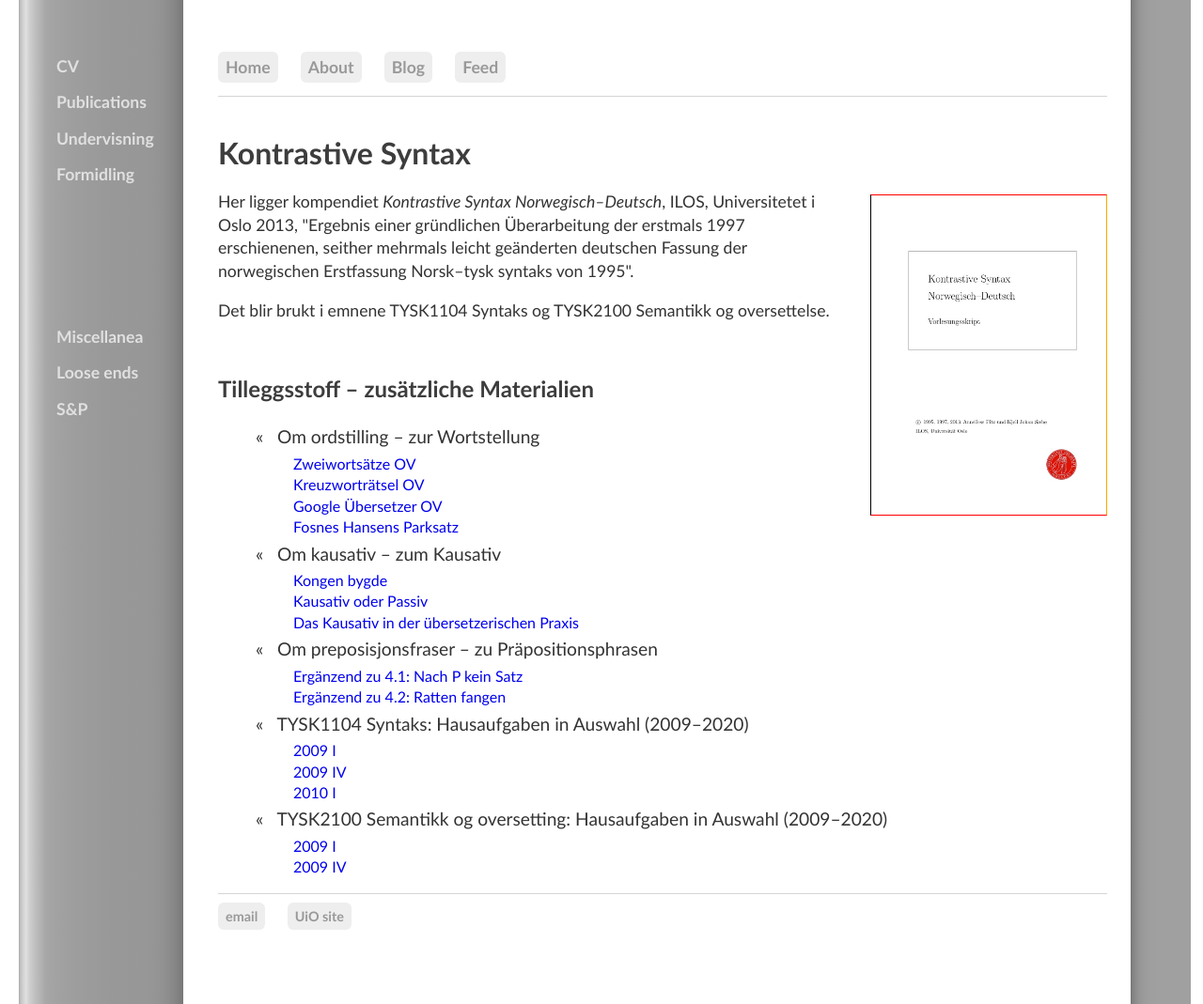
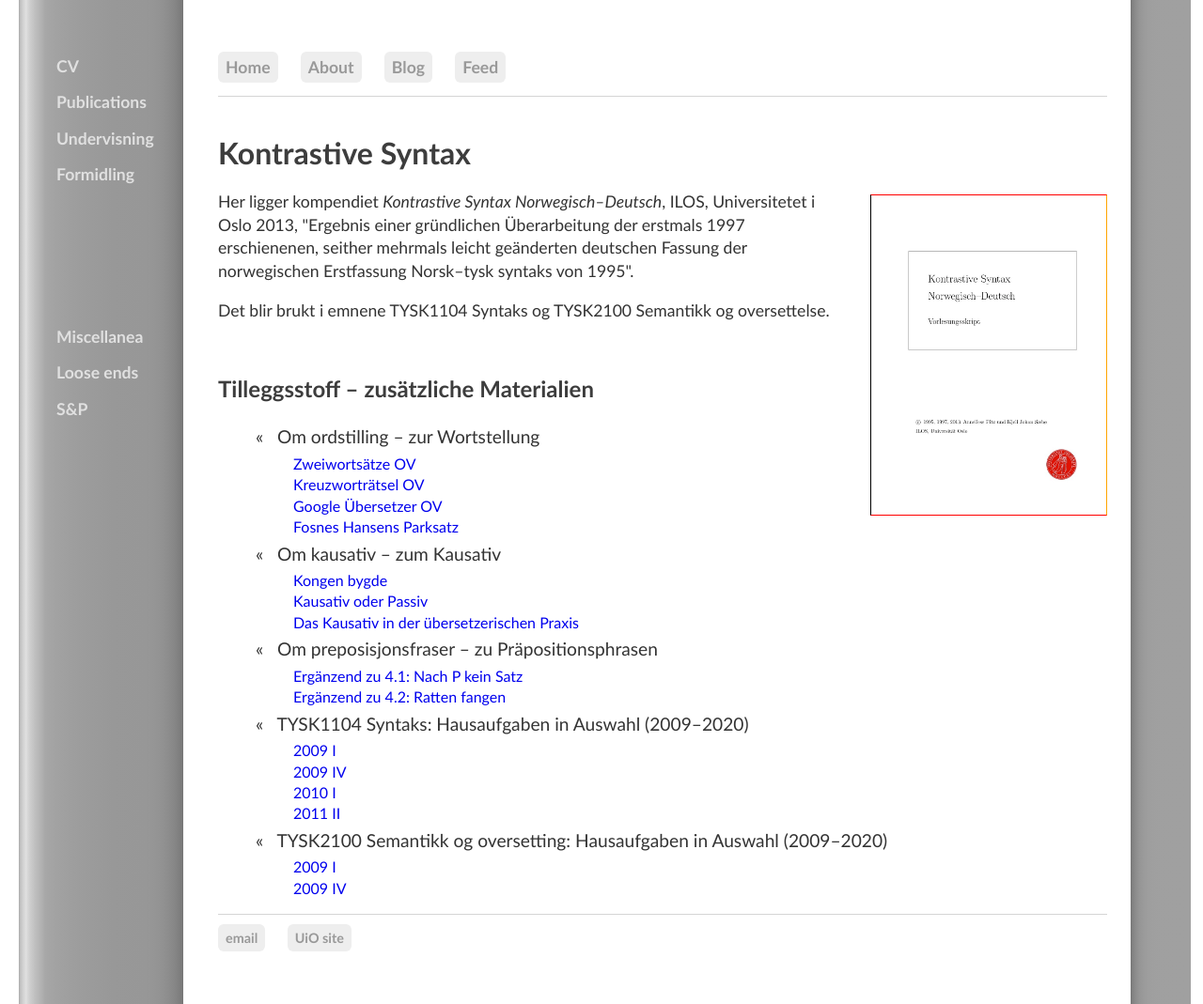
Before and after one commit to kjelljs/kjelljs.github.io, a Jekyll site: the page built from courses/kontrast/index.html, in a window 1280 px wide and 1069 px high. Shown: the whole window at 94% size. Built offline with Jekyll 4.4.1, drawn with Linux system fonts in a browser that asks for light colours.

Commit message:
Update index.html

```diff
--- a/courses/kontrast/index.html
+++ b/courses/kontrast/index.html
@@ -28,6 +28,7 @@ Her ligger kompendiet <i>Kontrastive Syntax Norwegisch–Deutsch</i>, ILOS, Univ
   <li><a href="/courses/kontrast/2009I.html">2009 I</a></li>
   <li><a href="/courses/kontrast/2009IV.html">2009 IV</a></li>
   <li><a href="/courses/kontrast/2010I.html">2010 I</a></li>
+  <li><a href="/courses/kontrast/2011II.html">2011 II</a></li>
   </ul></li>
 <li id="blogposts">&laquo; &nbsp; TYSK2100 Semantikk og oversetting: Hausaufgaben in Auswahl (2009–2020)</li><ul>
   <li><a href="/courses/kontrast/2009I.html">2009 I</a></li>
```
